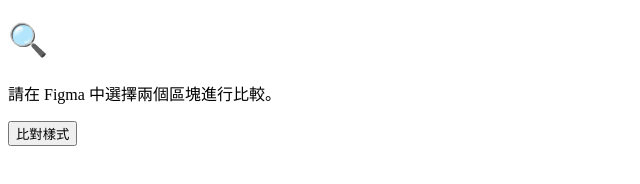
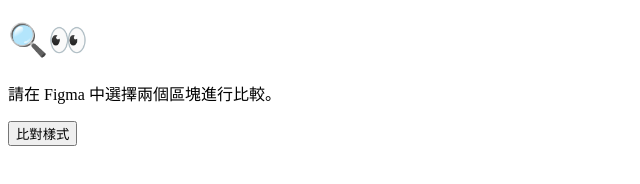
Before and after one commit to Hsing24/figma-plugin-nitpicker, a plain HTML site: page ui.html in a window 1280 px wide. Shown: the full height of the page, 0-640 px from the left. Drawn offline with Linux system fonts and the light colour scheme.

Commit message:
新增 emoji

```diff
--- a/ui.html
+++ b/ui.html
@@ -4,7 +4,7 @@
     <title>CSS Style Comparator</title>
   </head>
   <body>
-    <h1>🔍</h1>
+    <h1>🔍👀</h1>
     <p>請在 Figma 中選擇兩個區塊進行比較。</p>
     <button type="button" id="showStylesButton">比對樣式</button>
     <script>
```
